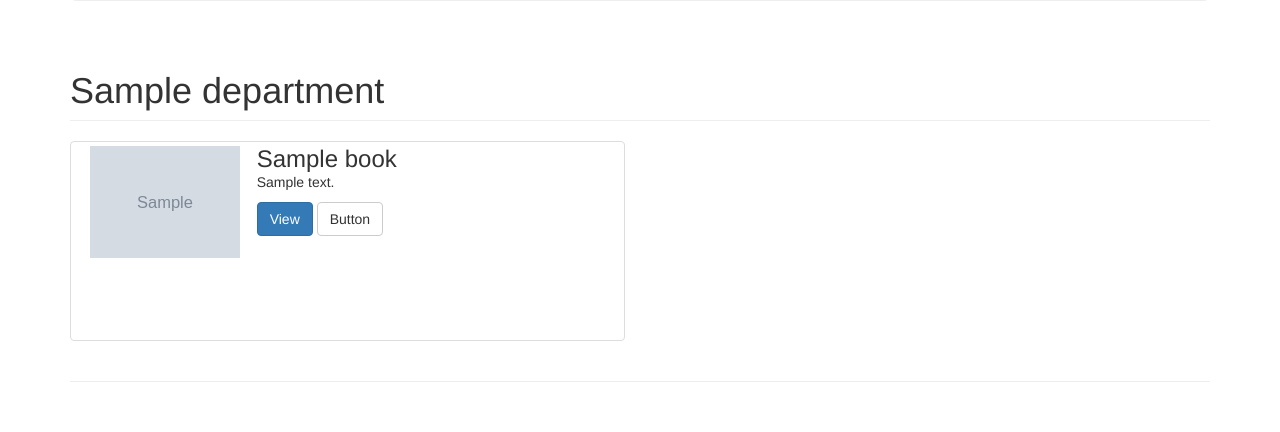
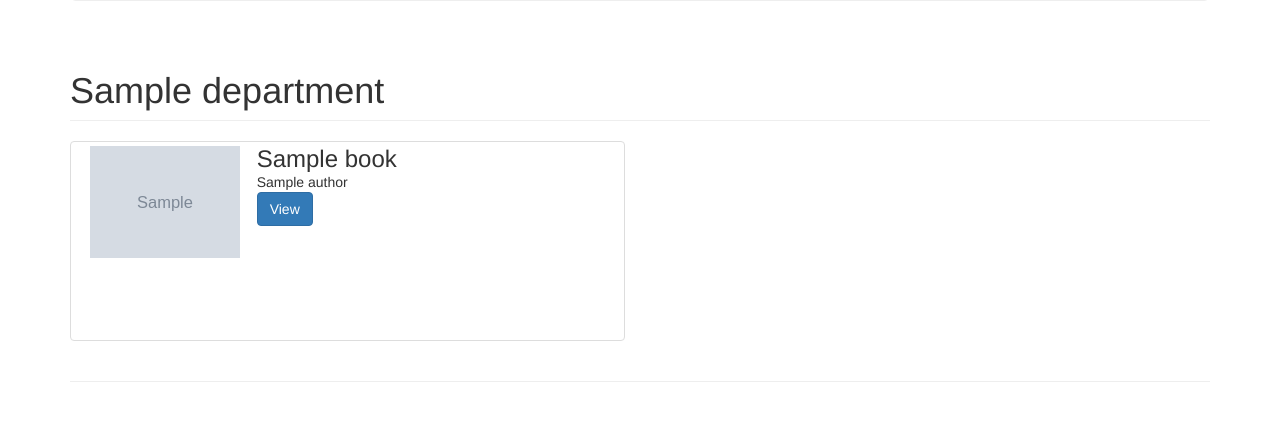
Before and after one commit to jethroguce/lms, a Flask app: page / in a window 1280 px wide. Shown: the part 370-802 px from the top of the page. Run offline with Flask 2, Linux system fonts and the light colour scheme; tables that the repository leaves empty hold one stand-in row (values such as "Sample post"); grey boxes marked "Sample" are stand-in pictures; some libraries are stand-ins or nearby versions.

Commit message:
Update display listing

```diff
--- a/lms/model.py
+++ b/lms/model.py
@@ -65,6 +65,7 @@ class Book(GenericBase, Base):
     year = Column(Integer)
     cover = Column(String(128))
     authors = relationship('BookAuthor')
+    files = relationship('File')
 
     createdate = Column(DateTime, default=func.now())
     lastupdate = Column(DateTime, default=func.now(), onupdate=func.now())
--- a/lms/templates/index.html
+++ b/lms/templates/index.html
@@ -29,8 +29,12 @@
       </div>
       <div class="col-md-8 caption no-padding">
         <h3 style="margin:0px;">{{book.title}}</h3>
-        <p>{{book.description}}</p>
-        <p><a href="{{url_for('static', filename=book.path)}}" class="btn btn-primary" role="button" target="_blank">View</a> <a href="#" class="btn btn-default" role="button">Button</a></p>
+        {% for author in book.authors %}
+        <span>{{author.author.name}}</span><br/>
+        {% endfor %}
+        {% for file in book.files%}
+        <a href="{{url_for('static', filename=file.path)}}" class="btn btn-primary" role="button" target="_blank">View</a>
+        {% endfor %}
       </div>
       <div class="clearfix">
       </div>
```
